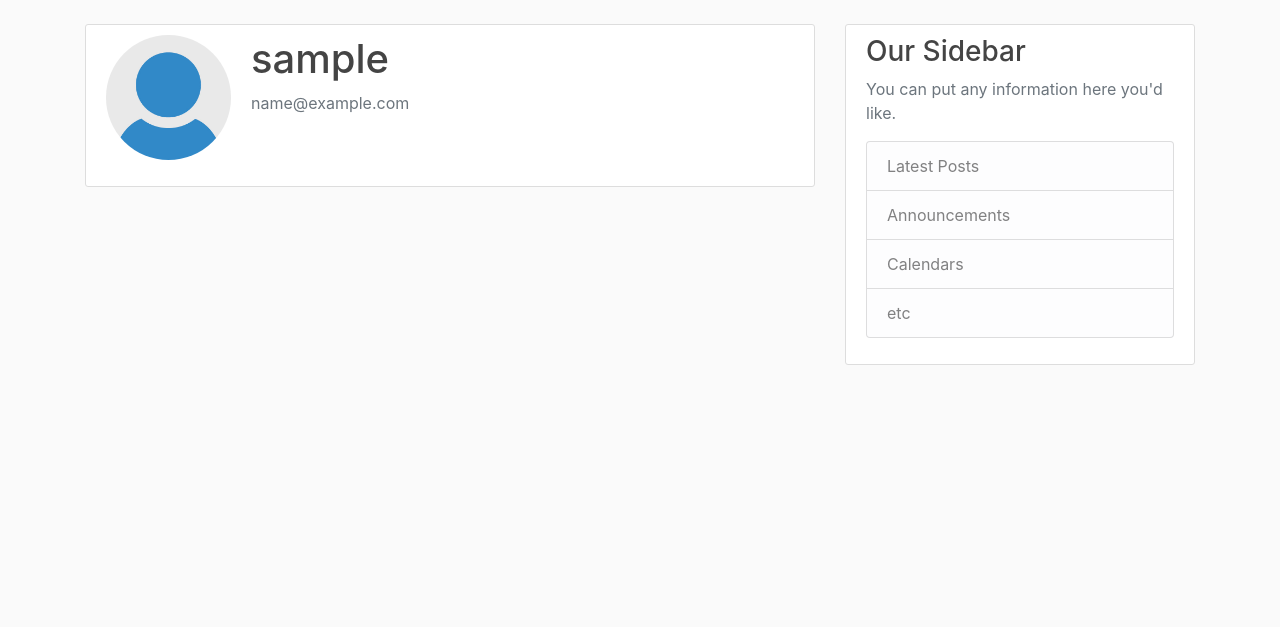
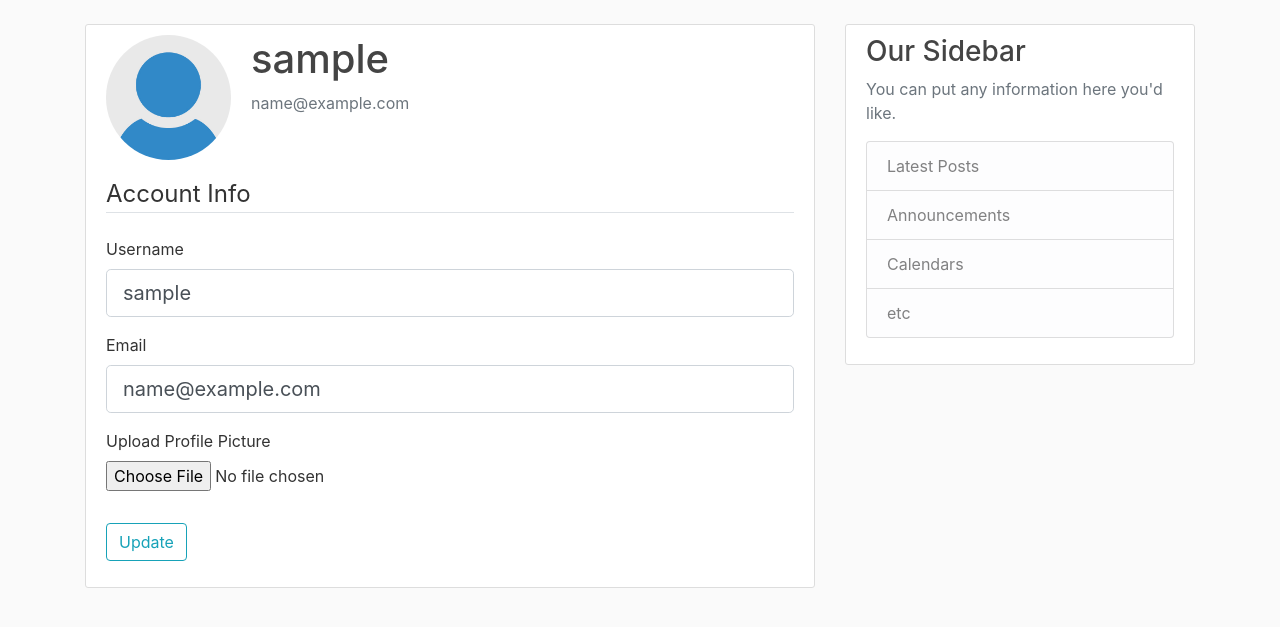
Before and after one commit to Bonifase/BlogPost, a Flask app: page /account in a window 1280 px wide. Shown: the part 56-683 px from the top of the page. Run offline with Flask 2, Linux system fonts and the light colour scheme; the visitor is signed in with stand-in values (Sample User, id 1); data comes from the database, SQL or seed files in the repository; some libraries are stand-ins or nearby versions.

Commit message:
User Account and Profile Picture

```diff
--- a/blogpost/forms/forms.py
+++ b/blogpost/forms/forms.py
@@ -1,5 +1,7 @@
 
 from flask_wtf import FlaskForm
+from flask_wtf.file import FileField, FileAllowed
+from flask_login import current_user
 from wtforms import StringField, PasswordField, SubmitField, BooleanField
 from wtforms.validators import DataRequired, Length, Email, EqualTo, ValidationError  # noqa
 from blogpost.models.models import User
@@ -34,3 +36,28 @@ class LoginForm(FlaskForm):
     password = PasswordField('Password', validators=[DataRequired()])
     remember = BooleanField('Remember Me')
     submit = SubmitField('Login')
+
+
+class UpdateAccountForm(FlaskForm):
+    username = StringField('Username',
+                           validators=[DataRequired(), Length(min=2, max=20)])
+    email = StringField('Email',
+                        validators=[DataRequired(), Email()])
+    picture = FileField(
+        'Upload Profile Picture', validators=[FileAllowed(
+            ['jpg', 'png'])])
+    submit = SubmitField('Update')
+
+    def validate_username(self, username):
+        if username.data != current_user.username:
+            user = User.query.filter_by(username=username.data).first()
+            if user:
+                raise ValidationError(
+                    'That username is already taken. Please use a diffrent one')  # noqa
+
+    def validate_email(self, email):
+        if email.data != current_user.email:
+            user = User.query.filter_by(email=email.data).first()
+            if user:
+                raise ValidationError(
+                    'That email is already taken. Please use a diffrent one')
--- a/blogpost/routes.py
+++ b/blogpost/routes.py
@@ -1,7 +1,10 @@
+import secrets
+import os
+from PIL import Image
 from flask import render_template, flash, redirect, url_for, request
 from flask_login import login_user, current_user, logout_user, login_required
 from blogpost import app, db, bcrypt
-from blogpost.forms.forms import RegistrationForm, LoginForm
+from blogpost.forms.forms import RegistrationForm, LoginForm, UpdateAccountForm
 from blogpost.models.models import User, Post
 
 
@@ -63,10 +66,35 @@ def logout():
     return redirect(url_for('home'))
 
 
-@app.route("/account")
+def save_picture(form_picture):
+    random_hex = secrets.token_hex(8)
+    _, f_ext = os.path.splitext(form_picture.filename)
+    picture_fn = random_hex + f_ext
+    picture_path = os.path.join(app.root_path, 'static/profile_pics', picture_fn)
+    output_size = (125, 125)
+    i = Image.open(form_picture)
+    i.thumbnail(output_size)
+    i.save(picture_path)
+    return picture_fn
+
+
+@app.route("/account", methods=['GET', 'POST'])
 @login_required
 def account():
+    form = UpdateAccountForm()
+    if form.validate_on_submit():
+        if form.picture.data:
+            picture_file = save_picture(form.picture.data)
+            current_user.image_file = picture_file
+        current_user.username = form.username.data
+        current_user.email = form.email.data
+        db.session.commit()
+        flash('Your account has been updated!', 'success')
+        return redirect(url_for('account'))
+    elif request.method == 'GET':
+        form.username.data = current_user.username
+        form.email.data = current_user.email
     image_file = url_for(
         'static', filename='profile_pics/' + current_user.image_file)
     return render_template(
-        'account.html', title='Account', image_file=image_file)
+        'account.html', title='Account', image_file=image_file, form=form)
--- a/blogpost/templates/account.html
+++ b/blogpost/templates/account.html
@@ -9,5 +9,50 @@
           </div>
         </div>
         <!-- FORM HERE -->
+          <form method="POST" action="" enctype="multipart/form-data">
+              {{ form.hidden_tag() }}
+              <fieldset class="form-group">
+                  <legend class="border-bottom mb-4">Account Info</legend>
+                  <div class="form-group">
+                      {{ form.username.label(class="form-control-label") }}
+
+                      {% if form.username.errors %}
+                          {{ form.username(class="form-control form-control-lg is-invalid") }}
+                          <div class="invalid-feedback">
+                              {% for error in form.username.errors %}
+                                  <span>{{ error }}</span>
+                              {% endfor %}
+                          </div>
+                      {% else %}
+                          {{ form.username(class="form-control form-control-lg") }}
+                      {% endif %}
+                  </div>
+                  <div class="form-group">
+                      {{ form.email.label(class="form-control-label") }}
+                      {% if form.email.errors %}
+                          {{ form.email(class="form-control form-control-lg is-invalid") }}
+                          <div class="invalid-feedback">
+                              {% for error in form.email.errors %}
+                                  <span>{{ error }}</span>
+                              {% endfor %}
+                          </div>
+                      {% else %}
+                          {{ form.email(class="form-control form-control-lg") }}
+                      {% endif %}
+                  </div>
+                  <div class="form-group">
+                    {{ form.picture.label() }}
+                    {{ form.picture(class="form-control-file") }}
+                    {% if form.picture.errors %}
+                    {% for error in form.picture.errors %}
+                    <span class="text-danger">{{ error }}</span>
+                    {% endfor %}
+                    {% endif %}
+                  </div>
+              </fieldset>
+              <div class="form-group">
+                  {{ form.submit(class="btn btn-outline-info") }}
+              </div>
+          </form>
       </div>
 {% endblock content %}
```
Also changed, not shown: blogpost/static/profile_pics/26f6a819a36589b9.jpg (added), blogpost/static/profile_pics/34c0c16bd4c1c256.jpg (added), blogpost/static/profile_pics/5542671cd95d3d23.jpg (added).
